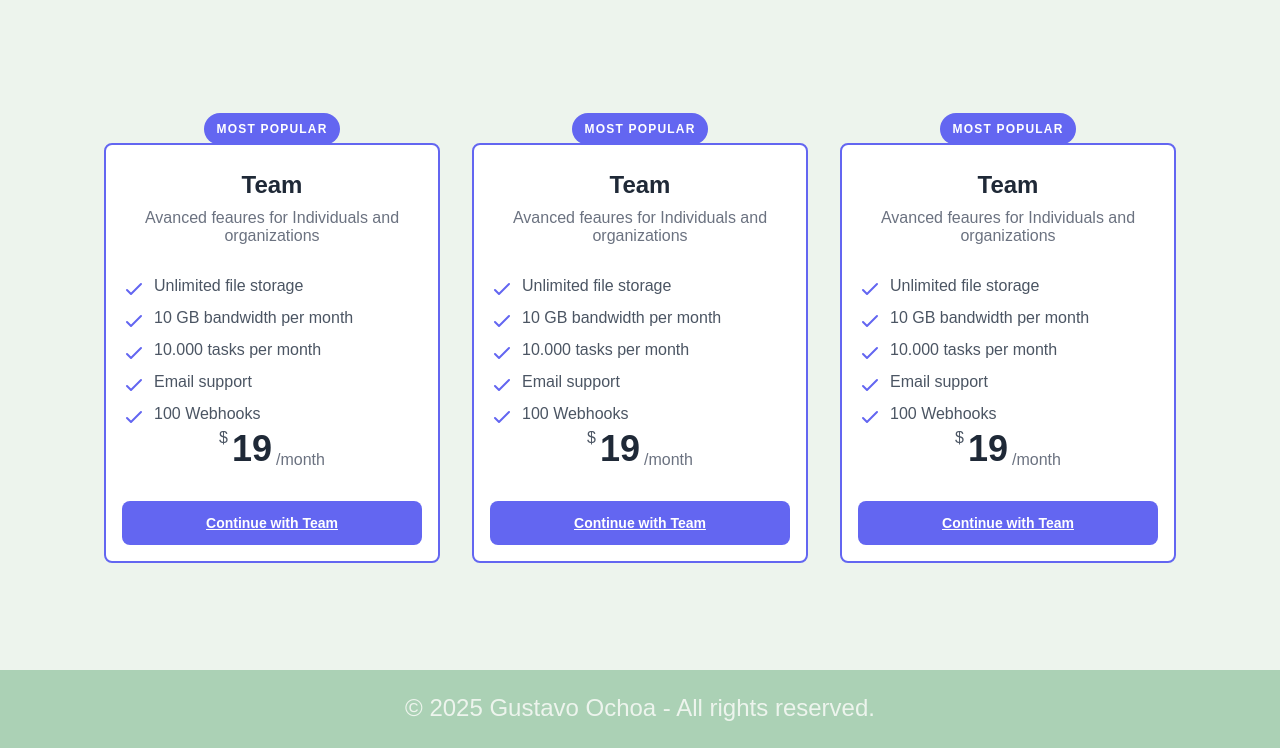
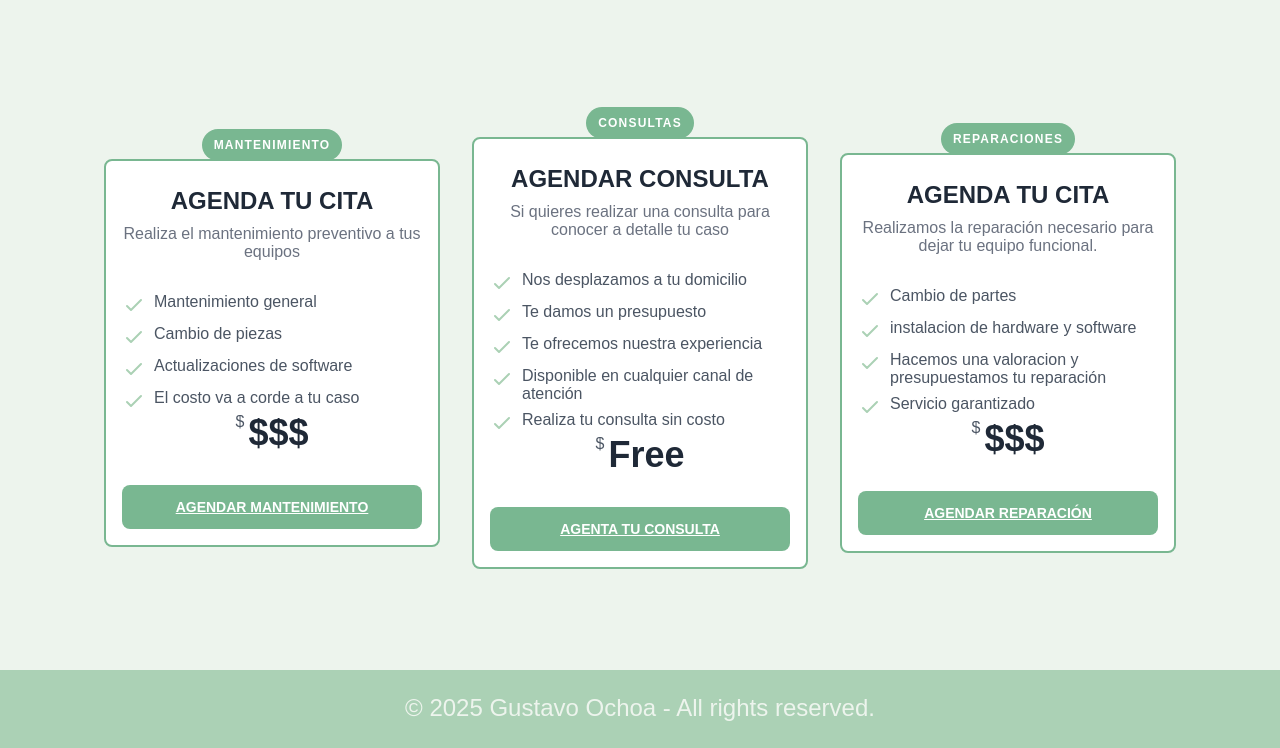
Before and after one commit to gusworkout/Page-for-Equipment-Maintenance, a plain HTML site: page public/main.html in a window 1280 px wide. Shown: the part 1161-1909 px from the top of the page. Drawn offline with Linux system fonts and the light colour scheme.

Commit message:
V1 pagina finalizada

```diff
--- a/css/mainStyle.css
+++ b/css/mainStyle.css
@@ -233,7 +233,7 @@ LISTA DE SERVICIOS
     display: flex;
     flex-direction: column;
     border-radius: 0.5rem;
-    border: 2px solid rgb(99 102 241);
+    border: 2px solid var(--colorhigh);
     padding: 1.5rem 1rem 1rem 1rem;
     margin-top: 1rem;
     background-color: #fff;
@@ -255,7 +255,7 @@ LISTA DE SERVICIOS
     align-items: center;
     justify-content: center;
     border-radius: 9999px;
-    background-color: rgb(99 102 241);
+    background-color: var(--colorhigh);
     padding: 0.25rem 0.75rem;
     font-size: 0.75rem;
     line-height: 1rem;
@@ -293,7 +293,7 @@ LISTA DE SERVICIOS
     height: 1.5rem;
     width: 1.5rem;
     flex-shrink: 0;
-    color: rgb(99 102 241);
+    color: var(--colormid);
 }
 
 .list span {
@@ -330,10 +330,10 @@ LISTA DE SERVICIOS
     color: rgb(107 114 128);
 }
 
-.btn {
+.listaServicios .btn {
     display: block;
     border-radius: 0.5rem;
-    background-color: rgb(99 102 241);
+    background-color: var(--colorhigh);
     padding: 0.75rem 2rem;
     text-align: center;
     font-size: 0.875rem;
@@ -668,8 +668,8 @@ RESPONSIVE
     }
 
     .texto {
-        justify-content: start;
-        gap: 5rem;
+        justify-content: center;
+        gap: 2rem;
         width: 100%;
         height: 560px;
         text-align: center;
@@ -709,6 +709,7 @@ RESPONSIVE
     }
 
     .listaServicios {
+        margin-top: 4rem;
         height: auto;
         width: 100%;
         display: flex;
--- a/public/main.html
+++ b/public/main.html
@@ -64,15 +64,13 @@
             </div>
         </div>
         <div class="listaServicios">
-
-
             <div class="pack_card">
                 <div class="banner">
-                    <span class="banner_tag">most popular</span>
+                    <span class="banner_tag">Mantenimiento</span>
                 </div>
-                <div class="pack_name">Team</div>
+                <div class="pack_name">AGENDA TU CITA</div>
 
-                <p class="description">Avanced feaures for Individuals and organizations</p>
+                <p class="description">Realiza el mantenimiento preventivo a tus equipos</p>
 
                 <div class="lists">
                     <div class="list">
@@ -80,14 +78,14 @@
                             <path stroke-linecap="round" stroke-linejoin="round" stroke-width="2" d="M5 13l4 4L19 7">
                             </path>
                         </svg>
-                        <span>Unlimited file storage</span>
+                        <span>Mantenimiento general</span>
                     </div>
                     <div class="list">
                         <svg xmlns="http://www.w3.org/2000/svg" fill="none" viewBox="0 0 24 24" stroke="currentColor">
                             <path stroke-linecap="round" stroke-linejoin="round" stroke-width="2" d="M5 13l4 4L19 7">
                             </path>
                         </svg>
-                        <span>10 GB bandwidth per month</span>
+                        <span>Cambio de piezas</span>
                     </div>
                     <div class="list">
                         <svg xmlns="http://www.w3.org/2000/svg" fill="none" viewBox="0 0 24 24" stroke="currentColor">
@@ -95,7 +93,7 @@
                             </path>
                         </svg>
 
-                        <span>10.000 tasks per month</span>
+                        <span>Actualizaciones de software</span>
                     </div>
                     <div class="list">
                         <svg xmlns="http://www.w3.org/2000/svg" fill="none" viewBox="0 0 24 24" stroke="currentColor">
@@ -103,7 +101,41 @@
                             </path>
                         </svg>
 
-                        <span>Email support</span>
+                        <span>El costo va a corde a tu caso</span>
+                    </div>
+
+
+                </div>
+                <div class="bottom">
+                    <div class="price_container">
+                        <span class="devise">$</span>
+                        <span class="price">$$$</span>
+                    </div>
+                    <a class="btn" href="#">AGENDAR MANTENIMIENTO</a>
+                </div>
+            </div>
+            <div class="pack_card">
+                <div class="banner">
+                    <span class="banner_tag">consultas</span>
+                </div>
+                <div class="pack_name">AGENDAR CONSULTA</div>
+
+                <p class="description">Si quieres realizar una consulta para conocer a detalle tu caso</p>
+
+                <div class="lists">
+                    <div class="list">
+                        <svg xmlns="http://www.w3.org/2000/svg" fill="none" viewBox="0 0 24 24" stroke="currentColor">
+                            <path stroke-linecap="round" stroke-linejoin="round" stroke-width="2" d="M5 13l4 4L19 7">
+                            </path>
+                        </svg>
+                        <span>Nos desplazamos a tu domicilio</span>
+                    </div>
+                    <div class="list">
+                        <svg xmlns="http://www.w3.org/2000/svg" fill="none" viewBox="0 0 24 24" stroke="currentColor">
+                            <path stroke-linecap="round" stroke-linejoin="round" stroke-width="2" d="M5 13l4 4L19 7">
+                            </path>
+                        </svg>
+                        <span>Te damos un presupuesto</span>
                     </div>
                     <div class="list">
                         <svg xmlns="http://www.w3.org/2000/svg" fill="none" viewBox="0 0 24 24" stroke="currentColor">
@@ -111,26 +143,41 @@
                             </path>
                         </svg>
 
-                        <span>100 Webhooks</span>
+                        <span>Te ofrecemos nuestra experiencia</span>
+                    </div>
+                    <div class="list">
+                        <svg xmlns="http://www.w3.org/2000/svg" fill="none" viewBox="0 0 24 24" stroke="currentColor">
+                            <path stroke-linecap="round" stroke-linejoin="round" stroke-width="2" d="M5 13l4 4L19 7">
+                            </path>
+                        </svg>
+
+                        <span>Disponible en cualquier canal de atención</span>
+                    </div>
+                    <div class="list">
+                        <svg xmlns="http://www.w3.org/2000/svg" fill="none" viewBox="0 0 24 24" stroke="currentColor">
+                            <path stroke-linecap="round" stroke-linejoin="round" stroke-width="2" d="M5 13l4 4L19 7">
+                            </path>
+                        </svg>
+
+                        <span>Realiza tu consulta sin costo</span>
                     </div>
 
                 </div>
                 <div class="bottom">
                     <div class="price_container">
                         <span class="devise">$</span>
-                        <span class="price">19</span>
-                        <span class="date">/month</span>
+                        <span class="price">Free</span>
                     </div>
-                    <a class="btn" href="#">Continue with Team</a>
+                    <a class="btn" href="#">AGENTA TU CONSULTA</a>
                 </div>
             </div>
-             <div class="pack_card">
+            <div class="pack_card">
                 <div class="banner">
-                    <span class="banner_tag">most popular</span>
+                    <span class="banner_tag">reparaciones</span>
                 </div>
-                <div class="pack_name">Team</div>
+                <div class="pack_name">AGENDA TU CITA</div>
 
-                <p class="description">Avanced feaures for Individuals and organizations</p>
+                <p class="description">Realizamos la reparación necesario para dejar tu equipo funcional.</p>
 
                 <div class="lists">
                     <div class="list">
@@ -138,14 +185,14 @@
                             <path stroke-linecap="round" stroke-linejoin="round" stroke-width="2" d="M5 13l4 4L19 7">
                             </path>
                         </svg>
-                        <span>Unlimited file storage</span>
+                        <span>Cambio de partes</span>
                     </div>
                     <div class="list">
                         <svg xmlns="http://www.w3.org/2000/svg" fill="none" viewBox="0 0 24 24" stroke="currentColor">
                             <path stroke-linecap="round" stroke-linejoin="round" stroke-width="2" d="M5 13l4 4L19 7">
                             </path>
                         </svg>
-                        <span>10 GB bandwidth per month</span>
+                        <span>instalacion de hardware y software</span>
                     </div>
                     <div class="list">
                         <svg xmlns="http://www.w3.org/2000/svg" fill="none" viewBox="0 0 24 24" stroke="currentColor">
@@ -153,7 +200,7 @@
                             </path>
                         </svg>
 
-                        <span>10.000 tasks per month</span>
+                        <span>Hacemos una valoracion y presupuestamos tu reparación</span>
                     </div>
                     <div class="list">
                         <svg xmlns="http://www.w3.org/2000/svg" fill="none" viewBox="0 0 24 24" stroke="currentColor">
@@ -161,83 +208,17 @@
                             </path>
                         </svg>
 
-                        <span>Email support</span>
+                        <span>Servicio garantizado</span>
                     </div>
-                    <div class="list">
-                        <svg xmlns="http://www.w3.org/2000/svg" fill="none" viewBox="0 0 24 24" stroke="currentColor">
-                            <path stroke-linecap="round" stroke-linejoin="round" stroke-width="2" d="M5 13l4 4L19 7">
-                            </path>
-                        </svg>
 
-                        <span>100 Webhooks</span>
-                    </div>
 
                 </div>
                 <div class="bottom">
                     <div class="price_container">
                         <span class="devise">$</span>
-                        <span class="price">19</span>
-                        <span class="date">/month</span>
+                        <span class="price">$$$</span>
                     </div>
-                    <a class="btn" href="#">Continue with Team</a>
-                </div>
-            </div>
-             <div class="pack_card">
-                <div class="banner">
-                    <span class="banner_tag">most popular</span>
-                </div>
-                <div class="pack_name">Team</div>
-
-                <p class="description">Avanced feaures for Individuals and organizations</p>
-
-                <div class="lists">
-                    <div class="list">
-                        <svg xmlns="http://www.w3.org/2000/svg" fill="none" viewBox="0 0 24 24" stroke="currentColor">
-                            <path stroke-linecap="round" stroke-linejoin="round" stroke-width="2" d="M5 13l4 4L19 7">
-                            </path>
-                        </svg>
-                        <span>Unlimited file storage</span>
-                    </div>
-                    <div class="list">
-                        <svg xmlns="http://www.w3.org/2000/svg" fill="none" viewBox="0 0 24 24" stroke="currentColor">
-                            <path stroke-linecap="round" stroke-linejoin="round" stroke-width="2" d="M5 13l4 4L19 7">
-                            </path>
-                        </svg>
-                        <span>10 GB bandwidth per month</span>
-                    </div>
-                    <div class="list">
-                        <svg xmlns="http://www.w3.org/2000/svg" fill="none" viewBox="0 0 24 24" stroke="currentColor">
-                            <path stroke-linecap="round" stroke-linejoin="round" stroke-width="2" d="M5 13l4 4L19 7">
-                            </path>
-                        </svg>
-
-                        <span>10.000 tasks per month</span>
-                    </div>
-                    <div class="list">
-                        <svg xmlns="http://www.w3.org/2000/svg" fill="none" viewBox="0 0 24 24" stroke="currentColor">
-                            <path stroke-linecap="round" stroke-linejoin="round" stroke-width="2" d="M5 13l4 4L19 7">
-                            </path>
-                        </svg>
-
-                        <span>Email support</span>
-                    </div>
-                    <div class="list">
-                        <svg xmlns="http://www.w3.org/2000/svg" fill="none" viewBox="0 0 24 24" stroke="currentColor">
-                            <path stroke-linecap="round" stroke-linejoin="round" stroke-width="2" d="M5 13l4 4L19 7">
-                            </path>
-                        </svg>
-
-                        <span>100 Webhooks</span>
-                    </div>
-
-                </div>
-                <div class="bottom">
-                    <div class="price_container">
-                        <span class="devise">$</span>
-                        <span class="price">19</span>
-                        <span class="date">/month</span>
-                    </div>
-                    <a class="btn" href="#">Continue with Team</a>
+                    <a class="btn" href="#">AGENDAR REPARACIÓN</a>
                 </div>
             </div>
         </div>
```
